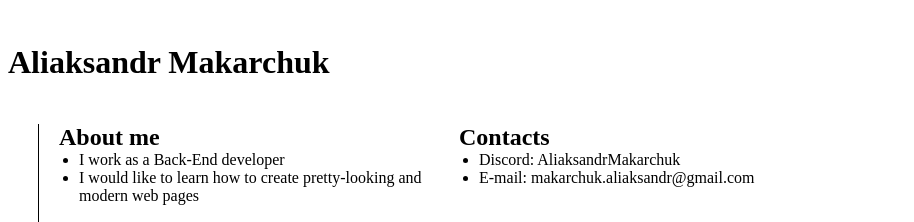
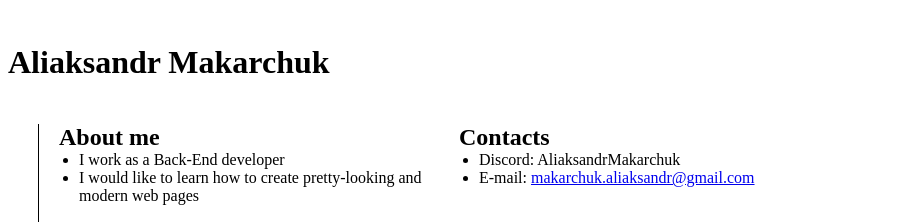
Before and after one commit to AliaksandrMakarchuk/rsschool-cv, a plain HTML site: page index.html in a window 1280 px wide. Shown: the top 222 px of the page, 252-1166 px from the left. Drawn offline with Linux system fonts and the light colour scheme.

Commit message:
fix: fix email link

```diff
--- a/index.html
+++ b/index.html
@@ -45,7 +45,7 @@
                         <h2>Contacts</h2>
                         <ul>
                             <li>Discord: AliaksandrMakarchuk</li>
-                            <li>E-mail: <a hrev="mailto:makarchuk.aliaksandr@gmail.com">makarchuk.aliaksandr@gmail.com</a></li>
+                            <li>E-mail: <a href="mailto:makarchuk.aliaksandr@gmail.com">makarchuk.aliaksandr@gmail.com</a></li>
                         </ul>
                     </div>
 
```
